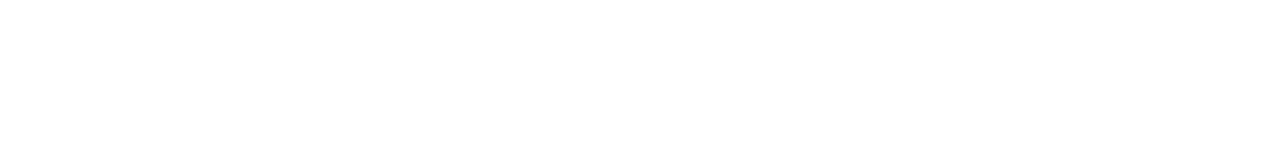
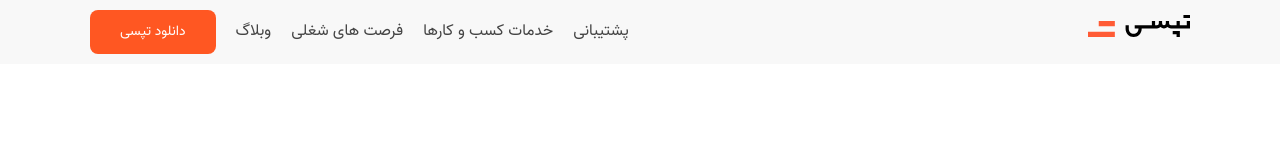
Before and after one commit to Nima-sltn/Tapsi-Frontend-SPA, a plain HTML site: page index.html in a window 1280 px wide. Drawn offline with Linux system fonts and the light colour scheme.

Commit message:
nav added

```diff
--- a/css/style.css
+++ b/css/style.css
@@ -61,12 +61,13 @@
 /* buttons */
 
 .btn {
+  cursor: pointer;
   outline: 0;
   border: 0;
+  padding: 2rem 2.5rem;
   border-radius: 8px;
-  padding: 2rem 2.5rem;
-  margin-bottom: 1rem;
-
+  margin: 1rem 0;
+  text-align: center;
   white-space: nowrap;
   font-size: 1.4rem;
 }
@@ -220,7 +221,7 @@
 .container {
   display: grid;
   grid-template-columns: 1fr;
-  max-width: 85vw;
+  max-width: 1140px;
   margin: 0 auto;
 }
 
@@ -555,3 +556,100 @@
     max-width: fit-content;
   }
 }
+
+/* navbar */
+
+.main-header {
+  background-color: var(--color-navbar);
+}
+.nav {
+  display: flex;
+  justify-content: space-between;
+  align-items: center;
+  flex-wrap: wrap;
+  padding: 1rem 2rem;
+}
+.nav__list {
+  width: 100%;
+  display: flex;
+  flex-direction: column;
+  font-size: 1.4rem;
+  max-height: 0;
+  overflow: hidden;
+  opacity: 0;
+  transition: all 0.3s linear;
+}
+.nav.nav__expanded .nav__list {
+  max-height: 100vh;
+  opacity: 1;
+}
+.nav__item {
+  /* margin-bottom: 0.5rem 0; */
+  border-bottom: 1px solid #ddd;
+}
+.nav__item > a {
+  text-decoration: none;
+  color: #444;
+  padding: 0.5rem 0;
+  display: block;
+}
+.nav__item > a:hover {
+  color: var(--color-primary);
+}
+.nav__item.cta {
+  font-style: 1.4rem;
+  border: 0;
+}
+.nav__item.cta > a {
+  color: #fff;
+  font-size: 1.4rem;
+}
+.nav__item .btn {
+  padding: 1rem 3rem;
+}
+@media screen and (min-width: 768px) {
+  .nav {
+    padding: 0 2rem;
+  }
+  .nav__toggler {
+    display: none;
+  }
+  .nav__list {
+    flex-direction: row;
+    width: auto;
+    align-items: center;
+    opacity: 1;
+    max-height: 100%;
+  }
+  .nav__item {
+    margin-right: 2rem;
+    margin-bottom: 0;
+    font-size: 1.6rem;
+    border: 0;
+  }
+}
+
+/* Toggler */
+
+.nav__toggler {
+  cursor: pointer;
+}
+.bar {
+  width: 25px;
+  height: 3px;
+  background-color: #000;
+  margin: 5px 0;
+  border-radius: 5px;
+  transition: all 0.2s linear;
+}
+.nav.nav__expanded .bar-one {
+  transform: rotate(-45deg) translate(-8px, 6px);
+  margin: 8px 0;
+}
+.nav.nav__expanded .bar-two {
+  opacity: 0;
+}
+.nav.nav__expanded .bar-three {
+  transform: rotate(45deg) translate(-9px, -8px);
+  margin: 8px 0;
+}
--- a/index.html
+++ b/index.html
@@ -8,5 +8,28 @@
     <link rel="shortcut icon" href="#" />
     <title>Tapsi Demo</title>
   </head>
-  <body></body>
+  <body>
+    <header class="main-header">
+      <nav class="nav container">
+        <a href="#">
+          <img src="/assets/images/logo.svg" alt="" />
+        </a>
+        <div class="nav__toggler">
+          <div class="bar bar-one"></div>
+          <div class="bar bar-two"></div>
+          <div class="bar bar-three"></div>
+        </div>
+        <ul class="list nav__list">
+          <li class="nav__item"><a href="#">پشتیبانی</a></li>
+          <li class="nav__item"><a href="#">خدمات کسب و کارها</a></li>
+          <li class="nav__item"><a href="#">فرصت های شغلی</a></li>
+          <li class="nav__item"><a href="#">وبلاگ</a></li>
+          <li class="nav__item cta">
+            <a href="#" class="btn btn--primary btn--block">دانلود تپسی</a>
+          </li>
+        </ul>
+      </nav>
+    </header>
+    <script src="/js/main.js"></script>
+  </body>
 </html>
--- /dev/null
+++ b/js/main.js
@@ -0,0 +1,5 @@
+const toggler = document.querySelector(".nav__toggler");
+const navbar = document.querySelector(".nav");
+toggler.addEventListener("click", (e) => {
+  navbar.classList.toggle("nav__expanded");
+});
```
